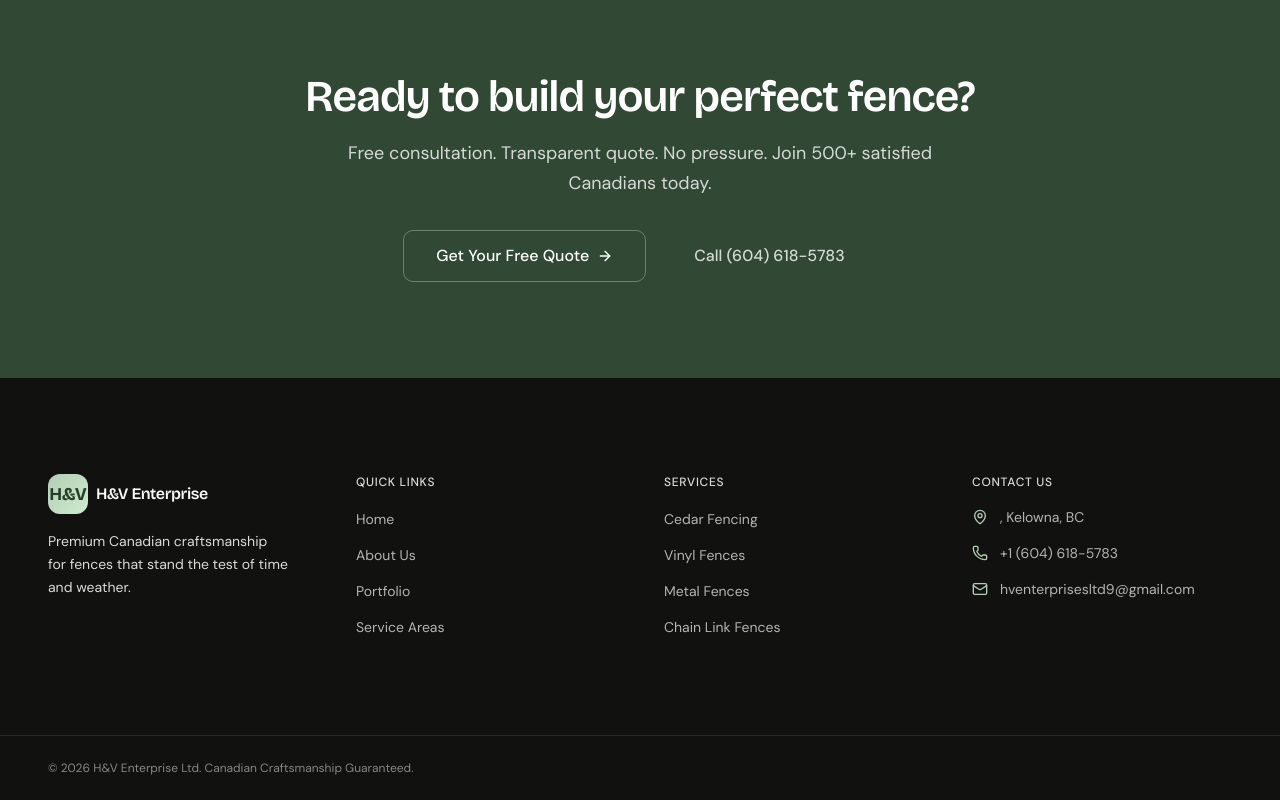
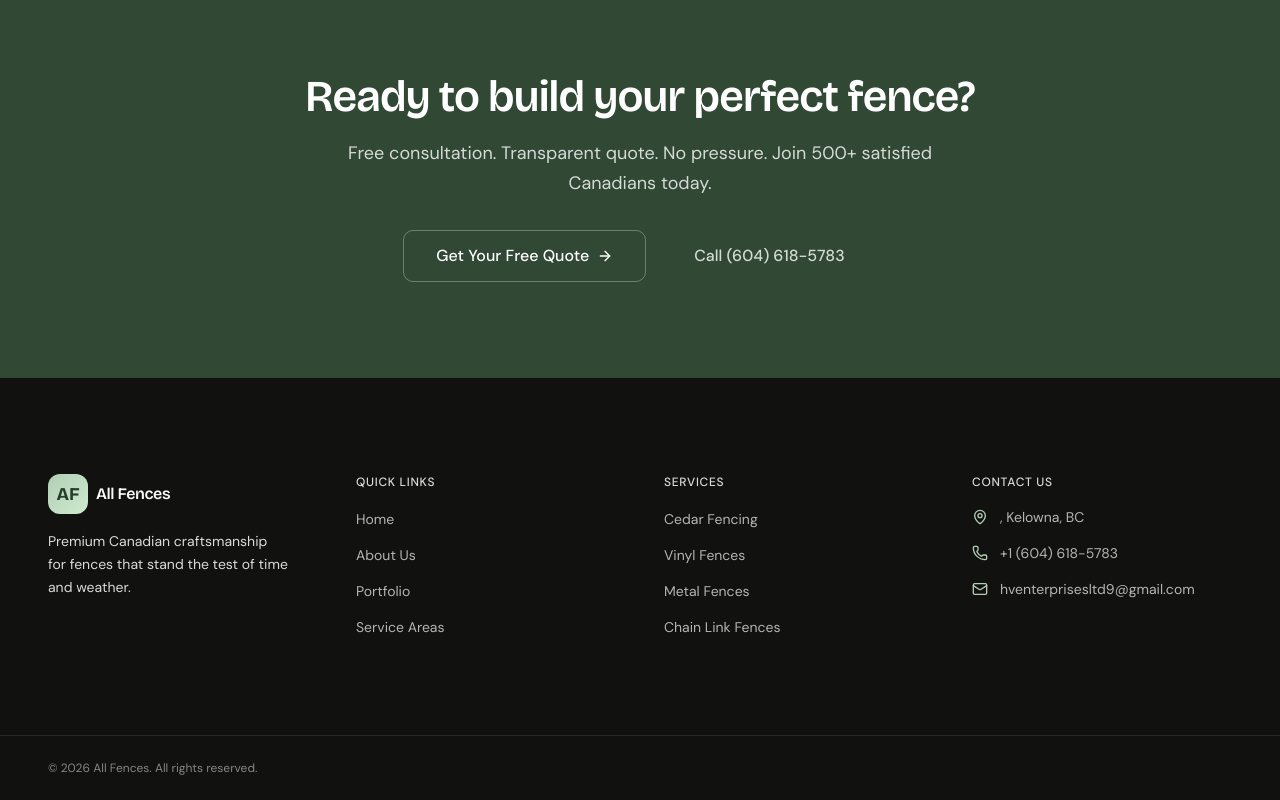
Before and after one commit to singhjashanjot/H-V-enterprise-ltd-client-work, a Next.js app in the folder apps/web/: page / in a window 1280 px wide. Shown: the part 4355-5155 px from the top of the page. Built offline with nearby package versions, Linux system fonts and the light colour scheme.

Commit message:
fix(footer): update branding from H&V Enterprise to All Fences for consistency

```diff
--- a/apps/web/src/components/layout/footer.tsx
+++ b/apps/web/src/components/layout/footer.tsx
@@ -12,10 +12,10 @@ export function Footer() {
           <div className="lg:col-span-1">
             <div className="flex items-center gap-2">
               <div className="flex h-10 w-10 items-center justify-center rounded-lg bg-gradient-to-br from-primary-fixed-dim to-primary-fixed">
-                <span className="font-display text-lg font-bold text-primary">H&V</span>
+                <span className="font-display text-lg font-bold text-primary">AF</span>
               </div>
               <span className="font-display text-base font-semibold tracking-tight text-surface">
-                H&V Enterprise
+                All Fences
               </span>
             </div>
             <p className="mt-4 font-body text-sm leading-relaxed text-surface-dim">
@@ -137,7 +137,7 @@ export function Footer() {
       <div className="border-t border-surface/10">
         <div className="mx-auto flex max-w-7xl flex-col items-center justify-between gap-4 px-5 py-6 md:flex-row md:px-8 lg:px-12">
           <p className="font-body text-xs text-surface/50">
-            © {new Date().getFullYear()} H&V Enterprise Ltd. Canadian Craftsmanship Guaranteed.
+            © {new Date().getFullYear()} All Fences. All rights reserved.
           </p>
           <div className="flex items-center gap-6">
             {footerLegalLinks
```
